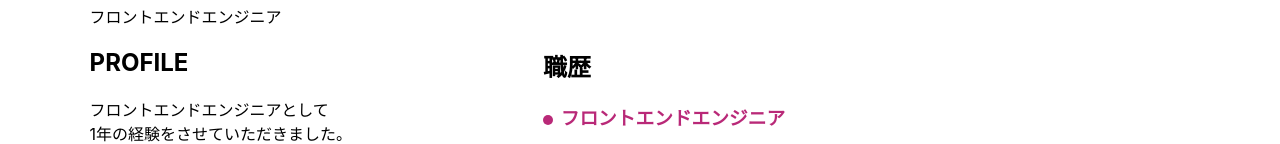
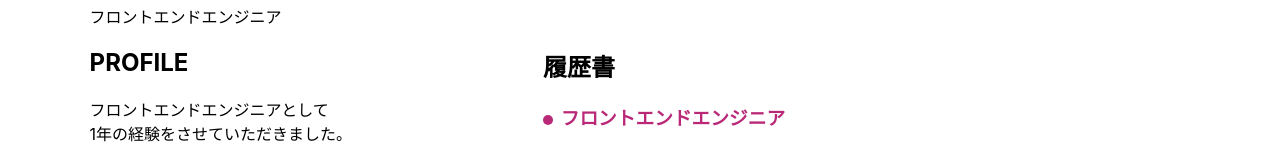
Before and after one commit to Naoto-110616/react-resume, a React (Create React App) app: page /resume in a window 1280 px wide. Shown: the part 165-309 px from the top of the page. Built offline with nearby package versions, Linux system fonts and the light colour scheme.

Commit message:
fix sentence

```diff
--- a/src/components/module/JobHistory/JobHistory.js
+++ b/src/components/module/JobHistory/JobHistory.js
@@ -22,7 +22,7 @@ const JobHistory = (props) => {
 	);
 	return (
 		<div className={classes["job-history"]}>
-			{!props.cv && <h2>職歴</h2>}
+			{!props.cv && <h2>履歴書</h2>}
 			{props.cv && <h2>職務経歴書</h2>}
 			{individual}
 			<h2>学歴</h2>
```
